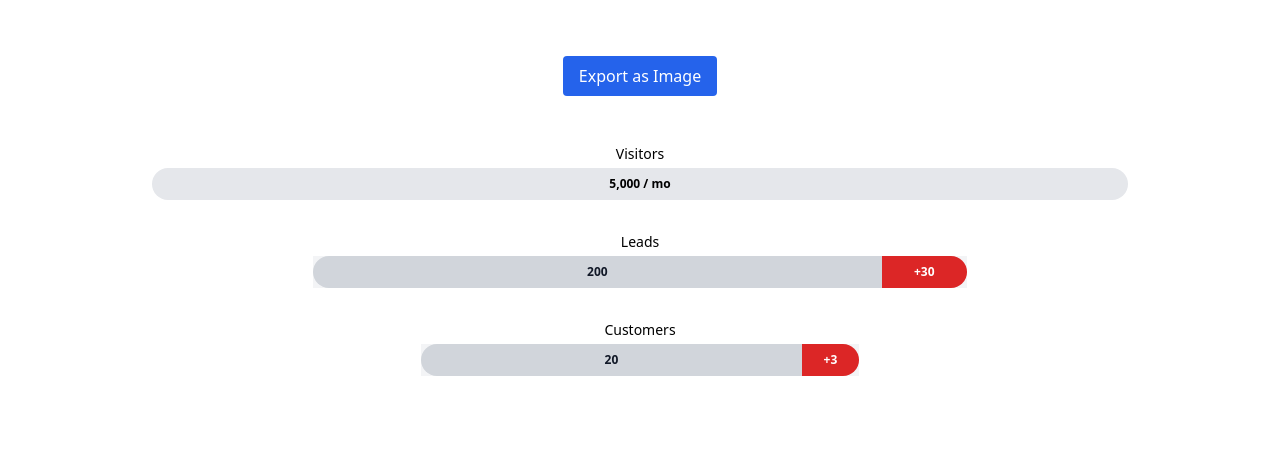
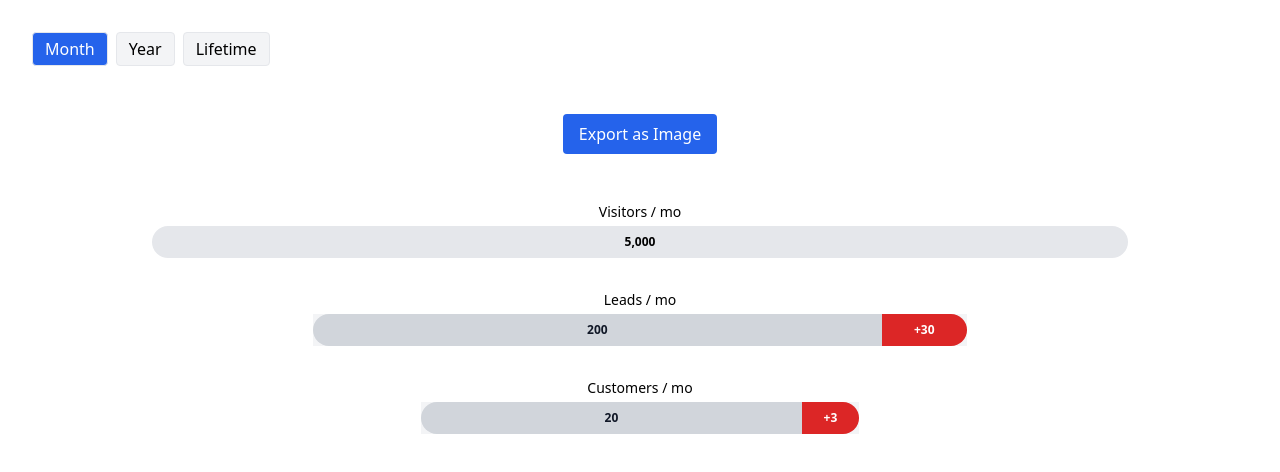
Before and after one commit to JimHerkert/animated-funnel, a React (Create React App) app: page / in a window 1280 px wide. Shown: the top 472 px of the page. Built offline with nearby package versions, Linux system fonts and the light colour scheme.

Commit message:
Add Month/Year/Lifetime toggle and dynamic label scaling

```diff
--- a/src/App.tsx
+++ b/src/App.tsx
@@ -1,12 +1,16 @@
 import React, { useEffect, useState } from "react";
 import AnimatedFunnel from "./components/AnimatedFunnel";
 
+type View = "month" | "year" | "life";
+
 function App() {
-  // ── state populated from URL ──────────────────────────
+  // ── URL-driven inputs ─────────────────────────────────────
   const [visitors, setVisitors]     = useState(5000);
   const [mqlRate, setMqlRate]       = useState(4);
   const [customerRate, setCustomerRate] = useState(10);
   const [uplift, setUplift]         = useState(15);
+  const [usefulLife, setUsefulLife] = useState(5);   // years
+  const [view, setView]             = useState<View>("month");
 
   useEffect(() => {
     const qs = new URLSearchParams(window.location.search);
@@ -14,24 +18,52 @@ function App() {
     setMqlRate(     parseFloat(qs.get("mql")     ?? "4"));
     setCustomerRate(parseFloat(qs.get("close")   ?? "10"));
     setUplift(      parseFloat(qs.get("uplift")  ?? "15"));
+    setUsefulLife(  parseInt(qs.get("life")      ?? "5", 10));
   }, []);
 
-  // ── metric calculations ───────────────────────────────
+  // ── conversions per month (baseline) ─────────────────────
   const baselineLeads      = visitors * (mqlRate / 100);
   const baselineCustomers  = baselineLeads * (customerRate / 100);
   const factor             = 1 + uplift / 100;
   const upliftLeads        = baselineLeads     * factor;
   const upliftCustomers    = baselineCustomers * factor;
 
+  // ── scale values based on toggle ─────────────────────────
+  const scale =
+    view === "month" ? 1 :
+    view === "year"  ? 12 :
+                       12 * usefulLife; // lifetime
+
+  const suffix = view === "month" ? "/ mo"
+              : view === "year"  ? "/ yr"
+              : `/ ${usefulLife}-yr life`;
+
   return (
     <div className="min-h-screen bg-white p-8">
+      {/* Toggle */}
+      <div className="mb-6 flex gap-2">
+        {(["month","year","life"] as View[]).map(opt => (
+          <button
+            key={opt}
+            onClick={() => setView(opt)}
+            className={`px-3 py-1 border rounded ${
+              view === opt ? "bg-blue-600 text-white" : "bg-gray-100"
+            }`}
+          >
+            {opt === "month" ? "Month" : opt === "year" ? "Year" : "Lifetime"}
+          </button>
+        ))}
+      </div>
+
+      {/* Funnel */}
       <AnimatedFunnel
-        visitors={visitors}
+        visitors={visitors * scale}
         uplift={uplift}
-        baselineLeads={baselineLeads}
-        upliftLeads={upliftLeads}
-        baselineCustomers={baselineCustomers}
-        upliftCustomers={upliftCustomers}
+        baselineLeads={baselineLeads * scale}
+        upliftLeads={upliftLeads * scale}
+        baselineCustomers={baselineCustomers * scale}
+        upliftCustomers={upliftCustomers * scale}
+        suffix={suffix}
       />
     </div>
   );
--- a/src/components/AnimatedFunnel.tsx
+++ b/src/components/AnimatedFunnel.tsx
@@ -9,6 +9,7 @@ interface FunnelProps {
   upliftLeads: number;
   baselineCustomers: number;
   upliftCustomers: number;
+  suffix: string;
 }
 
 const AnimatedFunnel: React.FC<FunnelProps> = ({
@@ -18,53 +19,52 @@ const AnimatedFunnel: React.FC<FunnelProps> = ({
   upliftLeads,
   baselineCustomers,
   upliftCustomers,
+  suffix,
 }) => {
   const fmt = (n: number) => Math.round(n).toLocaleString();
   const funnelRef = useRef<HTMLDivElement>(null);
 
-  // % splits inside each bar
   const leadBasePct = upliftLeads > 0 ? baselineLeads / upliftLeads : 0;
   const custBasePct = upliftCustomers > 0 ? baselineCustomers / upliftCustomers : 0;
 
-  // Image export helper
-  const exportAsImage = async () => {
+  // hover state
+  const [hoverLeads, setHoverLeads] = useState(false);
+  const [hoverCust, setHoverCust]   = useState(false);
+
+  // export helper
+  const exportImage = async () => {
     if (funnelRef.current) {
       const canvas = await html2canvas(funnelRef.current);
-      const link = document.createElement("a");
-      link.download = "funnel.png";
-      link.href = canvas.toDataURL();
-      link.click();
+      const a = document.createElement("a");
+      a.download = "funnel.png";
+      a.href = canvas.toDataURL();
+      a.click();
     }
   };
 
-  // Hover state
-  const [hoverLeads, setHoverLeads] = useState(false);
-  const [hoverCustomers, setHoverCustomers] = useState(false);
-
   return (
     <div className="flex flex-col items-center gap-8 w-full max-w-5xl mx-auto p-6">
-      {/* Export button */}
       <button
-        onClick={exportAsImage}
         className="mb-4 px-4 py-2 bg-blue-600 text-white rounded hover:bg-blue-700"
+        onClick={exportImage}
       >
         Export as Image
       </button>
 
       <div ref={funnelRef} className="flex flex-col items-center gap-8 w-full">
-        {/* Visitors (100 %) */}
+        {/* Visitors */}
         <div className="w-full flex flex-col items-center">
-          <div className="text-sm mb-1">Visitors</div>
+          <div className="text-sm mb-1">{`Visitors ${suffix}`}</div>
           <div className="bg-gray-200 h-8 w-full rounded-full flex items-center justify-center text-xs font-semibold">
-            {fmt(visitors)} / mo
+            {fmt(visitors)}
           </div>
         </div>
 
-        {/* Leads (67 % of Visitors) */}
+        {/* Leads */}
         <div className="w-full flex flex-col items-center">
-          <div className="text-sm mb-1">Leads</div>
+          <div className="text-sm mb-1">{`Leads ${suffix}`}</div>
           <div
-            className="bg-gray-100 h-8 overflow-visible flex items-center relative mx-auto"
+            className="bg-gray-100 h-8 overflow-visible flex relative mx-auto"
             style={{ width: "67%" }}
             onMouseEnter={() => setHoverLeads(true)}
             onMouseLeave={() => setHoverLeads(false)}
@@ -90,23 +90,22 @@ const AnimatedFunnel: React.FC<FunnelProps> = ({
               +{fmt(upliftLeads - baselineLeads)}
             </motion.div>
 
-            {/* Tooltip */}
             {hoverLeads && (
-              <div className="absolute -top-10 right-0 text-red-600 text-xs font-medium pointer-events-none bg-white px-1 rounded shadow">
+              <div className="absolute -top-10 right-0 bg-white px-1 rounded shadow text-red-600 text-xs pointer-events-none">
                 +{Math.round(uplift)}% Scribology Effect
               </div>
             )}
           </div>
         </div>
 
-        {/* Customers (≈45 % of Visitors) */}
+        {/* Customers */}
         <div className="w-full flex flex-col items-center">
-          <div className="text-sm mb-1">Customers</div>
+          <div className="text-sm mb-1">{`Customers ${suffix}`}</div>
           <div
-            className="bg-gray-100 h-8 overflow-visible flex items-center relative mx-auto"
+            className="bg-gray-100 h-8 overflow-visible flex relative mx-auto"
             style={{ width: "44.89%" }}
-            onMouseEnter={() => setHoverCustomers(true)}
-            onMouseLeave={() => setHoverCustomers(false)}
+            onMouseEnter={() => setHoverCust(true)}
+            onMouseLeave={() => setHoverCust(false)}
           >
             {/* baseline */}
             <motion.div
@@ -129,9 +128,8 @@ const AnimatedFunnel: React.FC<FunnelProps> = ({
               +{fmt(upliftCustomers - baselineCustomers)}
             </motion.div>
 
-            {/* Tooltip */}
-            {hoverCustomers && (
-              <div className="absolute -top-10 right-0 text-red-600 text-xs font-medium pointer-events-none bg-white px-1 rounded shadow">
+            {hoverCust && (
+              <div className="absolute -top-10 right-0 bg-white px-1 rounded shadow text-red-600 text-xs pointer-events-none">
                 +{Math.round(uplift)}% Scribology Effect
               </div>
             )}
```
